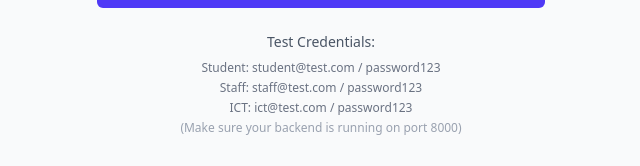
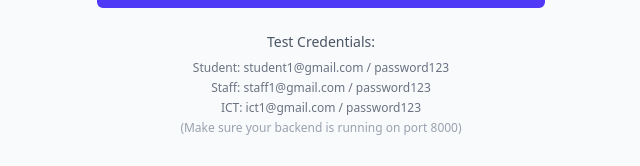
Before and after one commit to Astro-67/bookissue-frontend, a React (Vite) app: page /login in a window 1280 px wide. Shown: the part 503-669 px from the top of the page, without its empty margins (319-959 px from the left). Built offline with nearby package versions, Linux system fonts and the light colour scheme.

Commit message:
fix: Update test credentials in LoginForm component refactor: Remove CreateTicketFormSimple component

```diff
--- a/src/features/auth/components/LoginForm.tsx
+++ b/src/features/auth/components/LoginForm.tsx
@@ -155,9 +155,9 @@ export const LoginForm: React.FC = () => {
               Test Credentials:
             </div>
             <div className="mt-2 space-y-1 text-xs text-gray-500 text-center">
-              <div>Student: student@test.com / password123</div>
-              <div>Staff: staff@test.com / password123</div>
-              <div>ICT: ict@test.com / password123</div>
+              <div>Student: student1@gmail.com / password123</div>
+              <div>Staff: staff1@gmail.com / password123</div>
+              <div>ICT: ict1@gmail.com / password123</div>
               <div className="text-xs text-gray-400 mt-1">
                 (Make sure your backend is running on port 8000)
               </div>
```
Also changed, not shown: src/features/tickets/components/CreateTicketFormSimple.tsx (added).
